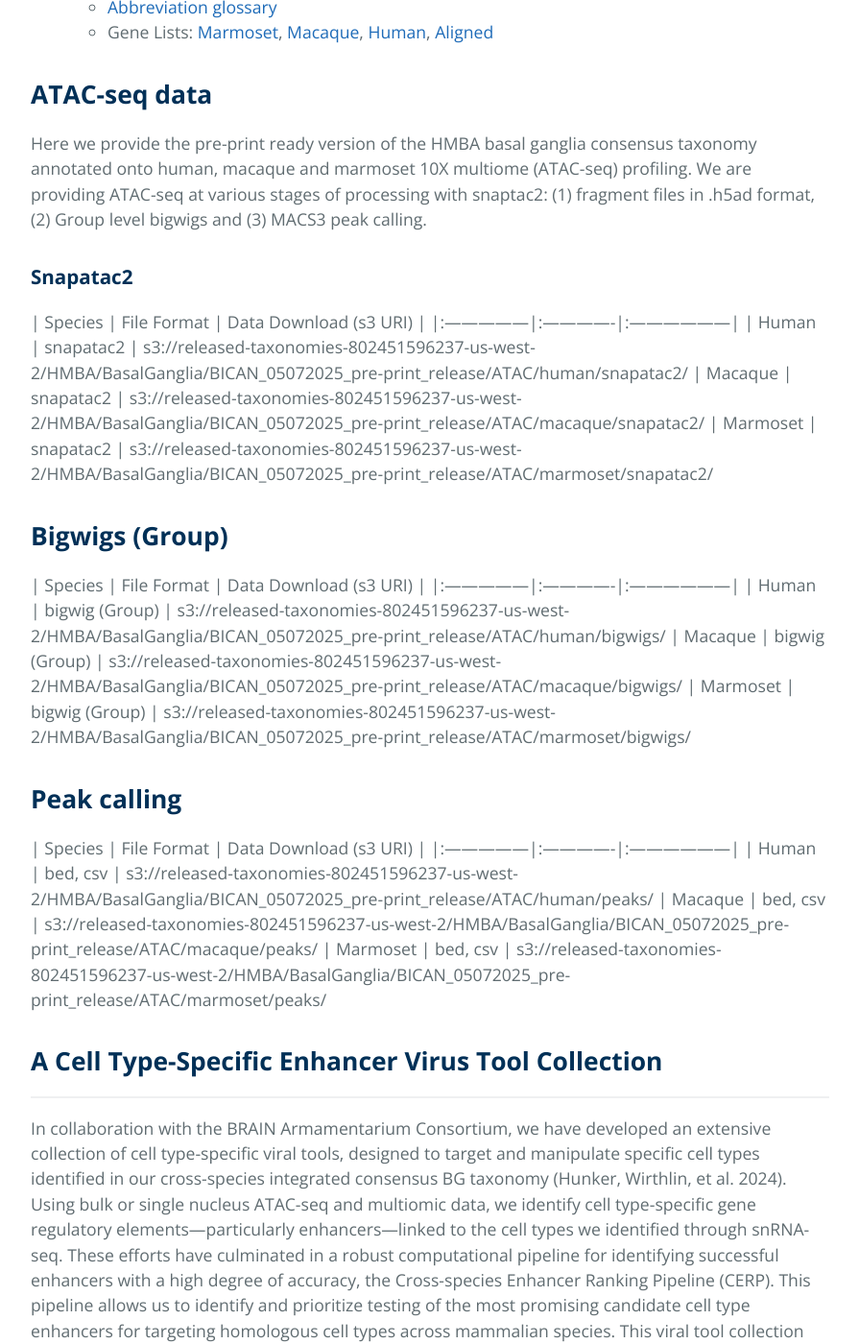
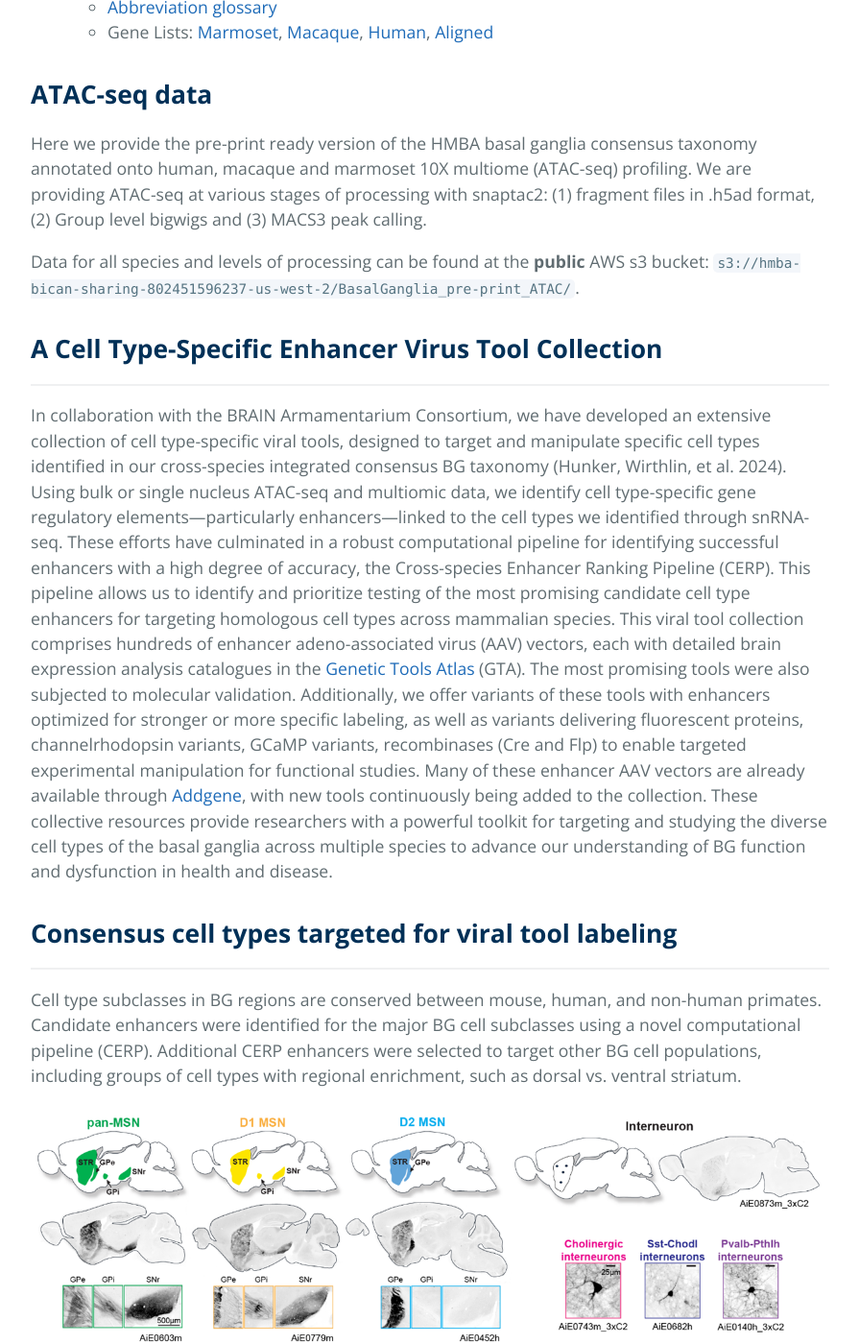
Before and after one commit to AllenInstitute/HMBA_BasalGanglia_Consensus_Taxonomy, a Jekyll site: the page built from index.md, in a window 1280 px wide and 1400 px high, scrolled down 4281 px. Shown: the whole window at 96% size, without its empty margins (192-1087 px from the left). Built offline with Jekyll 4.4.1, drawn with Linux system fonts in a browser that asks for light colours; the repository's description, which GitHub fills in, is left out.

Commit message:
Update index.md

```diff
--- a/index.md
+++ b/index.md
@@ -88,27 +88,7 @@ Documentation and tutorials on how to access and visualize the HMBA basal gangli
 
 Here we provide the pre-print ready version of the HMBA basal ganglia consensus taxonomy annotated onto human, macaque and marmoset 10X multiome (ATAC-seq) profiling. We are providing ATAC-seq at various stages of processing with snaptac2: (1) fragment files in .h5ad format, (2) Group level bigwigs and (3) MACS3 peak calling.
 
-### **Snapatac2**
-| Species        | File Format  | Data Download (s3 URI)     |
-|:---------------|:-------------|:------------------|
-| Human          | snapatac2  | s3://released-taxonomies-802451596237-us-west-2/HMBA/BasalGanglia/BICAN_05072025_pre-print_release/ATAC/human/snapatac2/
-| Macaque        | snapatac2  | s3://released-taxonomies-802451596237-us-west-2/HMBA/BasalGanglia/BICAN_05072025_pre-print_release/ATAC/macaque/snapatac2/
-| Marmoset       | snapatac2  | s3://released-taxonomies-802451596237-us-west-2/HMBA/BasalGanglia/BICAN_05072025_pre-print_release/ATAC/marmoset/snapatac2/
-
-## **Bigwigs (Group)**
-| Species        | File Format  | Data Download (s3 URI)     |
-|:---------------|:-------------|:------------------|
-| Human          | bigwig (Group) | s3://released-taxonomies-802451596237-us-west-2/HMBA/BasalGanglia/BICAN_05072025_pre-print_release/ATAC/human/bigwigs/
-| Macaque        | bigwig (Group) | s3://released-taxonomies-802451596237-us-west-2/HMBA/BasalGanglia/BICAN_05072025_pre-print_release/ATAC/macaque/bigwigs/
-| Marmoset       | bigwig (Group) | s3://released-taxonomies-802451596237-us-west-2/HMBA/BasalGanglia/BICAN_05072025_pre-print_release/ATAC/marmoset/bigwigs/
-
-## **Peak calling**
-| Species        | File Format  | Data Download (s3 URI)     |
-|:---------------|:-------------|:------------------|
-| Human          | bed, csv | s3://released-taxonomies-802451596237-us-west-2/HMBA/BasalGanglia/BICAN_05072025_pre-print_release/ATAC/human/peaks/
-| Macaque        | bed, csv | s3://released-taxonomies-802451596237-us-west-2/HMBA/BasalGanglia/BICAN_05072025_pre-print_release/ATAC/macaque/peaks/
-| Marmoset       | bed, csv | s3://released-taxonomies-802451596237-us-west-2/HMBA/BasalGanglia/BICAN_05072025_pre-print_release/ATAC/marmoset/peaks/
-
+Data for all species and levels of processing can be found at the **public** AWS s3 bucket: `s3://hmba-bican-sharing-802451596237-us-west-2/BasalGanglia_pre-print_ATAC/`.
 
 ## **A Cell Type-Specific Enhancer Virus Tool Collection**
 * * *
```
